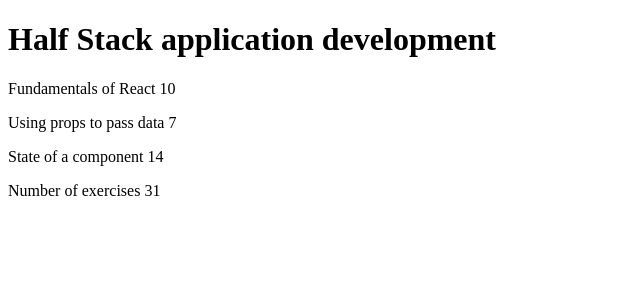
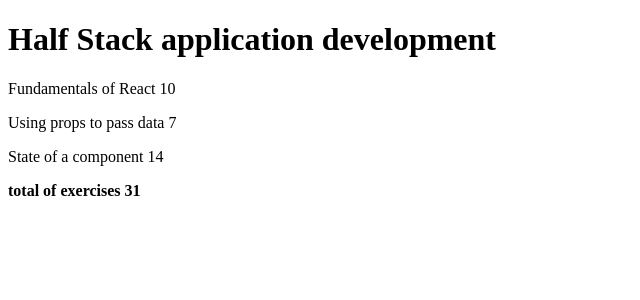
Before and after one commit to kurosaki-dev/part2, a React (Vite) app: page / in a window 1280 px wide. Shown: the top 300 px of the page, without its empty margins (0-640 px from the left). Built offline with nearby package versions, Linux system fonts and the light colour scheme.

Commit message:
2.3*: Course information step 8

```diff
--- a/src/components/Course.jsx
+++ b/src/components/Course.jsx
@@ -3,7 +3,7 @@
 import Header from "./Header";
 import Content from "./Content";
 
-const Total = (props) => <p>Number of exercises {props.total}</p>;
+const Total = ({ total }) => <strong>total of exercises {total}</strong>;
 
 const Course = ({ course }) => {
   return (
@@ -11,11 +11,9 @@
       <Header course={course.name} />
       <Content parts={course.parts} />
       <Total
-        total={
-          course.parts[0].exercises +
-          course.parts[1].exercises +
-          course.parts[2].exercises
-        }
+        total={course.parts.reduce((sum, part) => {
+          return sum + part.exercises;
+        }, 0)}
       />
     </div>
   );
```
